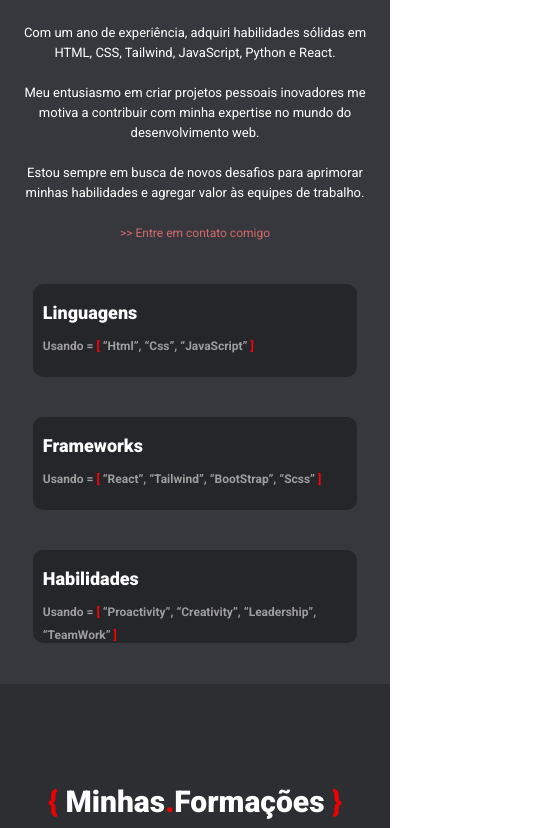
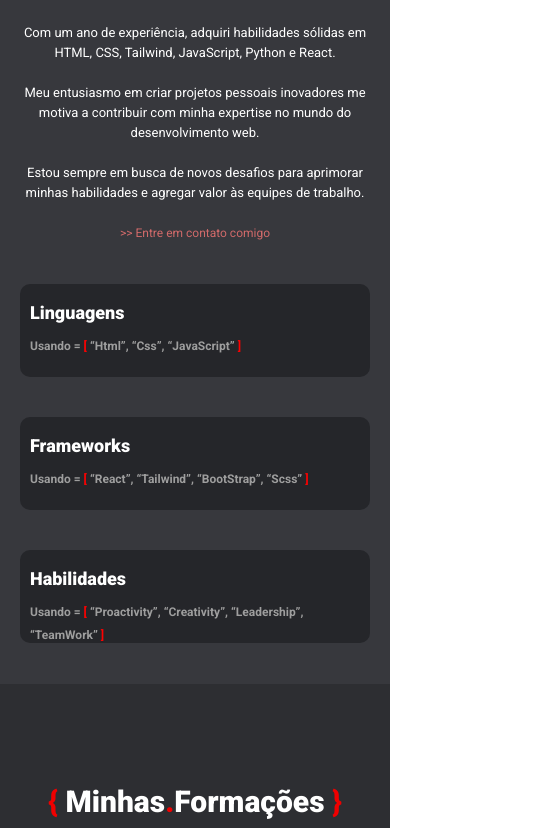
Before and after one commit to PedroAlex65/portifolio, a React (Vite) app: page / in a window 390 px wide. Shown: the part 1190-2018 px from the top of the page, 545 px wide, since content can reach past the window. Built offline with nearby package versions, Linux system fonts and the light colour scheme.

Commit message:
responsividade

```diff
--- a/src/Componentes/Header/styles.js
+++ b/src/Componentes/Header/styles.js
@@ -65,7 +65,7 @@ export const ContainerHeader = styled.div`
       font-size: 18px;
     }
   }
-  @media (max-width: 428px) {
+  @media (max-width: 500px) {
     max-width: 380px;
 
     .menu {
--- a/src/Componentes/Swiper/SwiperSlider.jsx
+++ b/src/Componentes/Swiper/SwiperSlider.jsx
@@ -15,7 +15,7 @@ const SwiperSlider = () => {
 
   useEffect(() => {
     function displayMobile() {
-      if (window.innerWidth > 449) {
+      if (window.innerWidth > 570) {
         setMobile(false);
         console.log("Tela Menor que 449px");
       } else {
--- a/src/Componentes/Swiper/style.css
+++ b/src/Componentes/Swiper/style.css
@@ -45,7 +45,7 @@ p {
     font-weight: bold;
 }
 
-@media (max-width:449px) {
+@media (max-width:500px) {
     .mySwiperPagination {
         width: 300px;
         height: 400px;
@@ -63,9 +63,6 @@ p {
         display: flex;
         flex-direction: column;
     }
-
-
-
     h1 {
         color: #fff;
         margin-top: 20px;
--- a/src/Container/Footer/styled.js
+++ b/src/Container/Footer/styled.js
@@ -86,7 +86,6 @@ export const Content_Footer = styled.footer`
         gap: 25px;
 
         input {
-          width: 450px;
           height: 62px;
         }
       }
@@ -98,7 +97,7 @@ export const Content_Footer = styled.footer`
     }
   }
 
-  @media (max-width: 768px) {
+  @media  (max-width:884px) {
     max-width: 700px;
     justify-content: center;
 
@@ -114,7 +113,7 @@ export const Content_Footer = styled.footer`
         gap: 25px;
 
         input {
-          width: 450px;
+          width: 110%;
           height: 62px;
         }
       }
@@ -126,14 +125,14 @@ export const Content_Footer = styled.footer`
       }
     }
   }
-  @media (max-width: 428px) {
+  @media (max-width: 500px) {
     max-width: 380px;
     justify-content: center;
 
     .image-email {
       margin-top: 100px;
       opacity: 0.1;
-      width: 100%;
+      width: 90%;
     }
     .texts-footer {
       display: flex;
@@ -154,7 +153,6 @@ export const Content_Footer = styled.footer`
         gap: 26px;
 
         input {
-          width: 300px;
           height: 62px;
           font-size: 15px;
         }
--- a/src/Container/Home/styled.js
+++ b/src/Container/Home/styled.js
@@ -17,7 +17,7 @@ export const ContainerHome = styled.div`
     margin: 0 auto;
   }
 
-  @media (max-width: 834px) {
+  @media (max-width:884px)  {
     max-width: 700px;
     align-items: center;
     justify-content: center;
--- a/src/Container/SectionFormations/styled.js
+++ b/src/Container/SectionFormations/styled.js
@@ -14,7 +14,7 @@ export const Container_Section = styled.div`
   @media (max-width: 768px) {
     max-width: 700px;
   }
-  @media (max-width: 428px) {
+  @media (max-width: 500px) {
     max-width: 380px;
   }
 
@@ -139,7 +139,7 @@ export const Container_Section = styled.div`
     }
   }
 
-  @media (max-width: 428px) {
+  @media (max-width: 500px) {
     max-width: 380px;
     margin: 0 auto;
     display: flex;
--- a/src/Container/SectionIntroduce/styled.js
+++ b/src/Container/SectionIntroduce/styled.js
@@ -41,7 +41,7 @@ export const Container_In_Section = styled.div`
       padding-top: 122px;
     }
   }
-  @media (max-width: 428px) {
+  @media (max-width: 500px) {
     max-width: 380px;
 
     h3 {
@@ -60,7 +60,7 @@ export const Container = styled.div`
     flex-direction: column;
     margin-top: 100px;
   }
-  @media (max-width: 428px) {
+  @media (max-width: 500px) {
     align-items: center;
     flex-direction: column-reverse;
     margin-top: 60px;
@@ -112,7 +112,7 @@ export const Container_Texts = styled.div`
 
   @media (max-width: 1440px) {
     .teste {
-      width: 600px;
+      max-width: 100%;
       height: 93px;
 
       h4 {
@@ -124,10 +124,10 @@ export const Container_Texts = styled.div`
     }
   }
 
-  @media (max-width: 428px) {
+  @media (max-width: 500px) {
     align-items: center;
     .teste {
-      width: 90%;
+      max-width: 50%;
 
       h4 {
         font-size: 18px;
@@ -200,7 +200,7 @@ export const Container_Introduce = styled.div`
       font-size: 18px;
     }
   }
-  @media (max-width: 428px) {
+  @media (max-width: 500px) {
     gap: 10px;
     h1 {
       text-align: center;
--- a/src/Container/SectionProjects/styled.js
+++ b/src/Container/SectionProjects/styled.js
@@ -64,7 +64,7 @@ export const Container_Projects = styled.div`
     margin: 0 auto;
     padding-top: 130px;
   }
-  @media (max-width: 428px) {
+  @media (max-width: 500px) {
     max-width: 380px;
     margin: 0 auto;
     padding-top: 130px;
```
